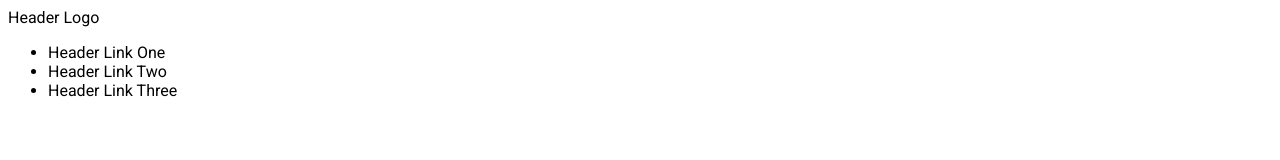
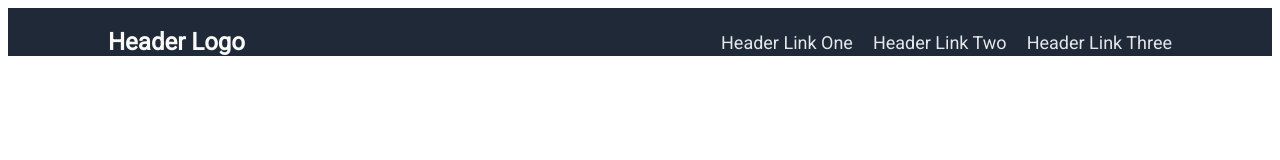
Before and after one commit to TheA3ther/odin-landing-page, a plain HTML site: page index.html in a window 1280 px wide. Drawn offline with Linux system fonts and the light colour scheme.

Commit message:
Add css to header

```diff
--- a/style.css
+++ b/style.css
@@ -1,3 +1,39 @@
 body {
     font-family: "Roboto";
+    display: flex;
+    flex-direction: column;
 }
+
+body > * {
+    padding: 0 100px;
+}
+
+.header {
+    padding-top: 20px;
+    display: flex;
+    background-color: rgba(31,41,55,255);
+    justify-content: space-between;
+    align-items: center;
+}
+
+.header .logo {
+    color: #F9FAF8;
+    font-weight: bold;
+    font-size: 24px;
+    flex-shrink: 0;
+    margin-right: 150px;
+}
+
+.links ul {
+    color: #E5E7EB;
+    font-size: 18px;
+    display: flex;
+    list-style: none;
+    margin: 0;
+    padding: 0;
+    gap: 20px;
+}
+
+li {
+    flex-shrink: 0;
+}
```
